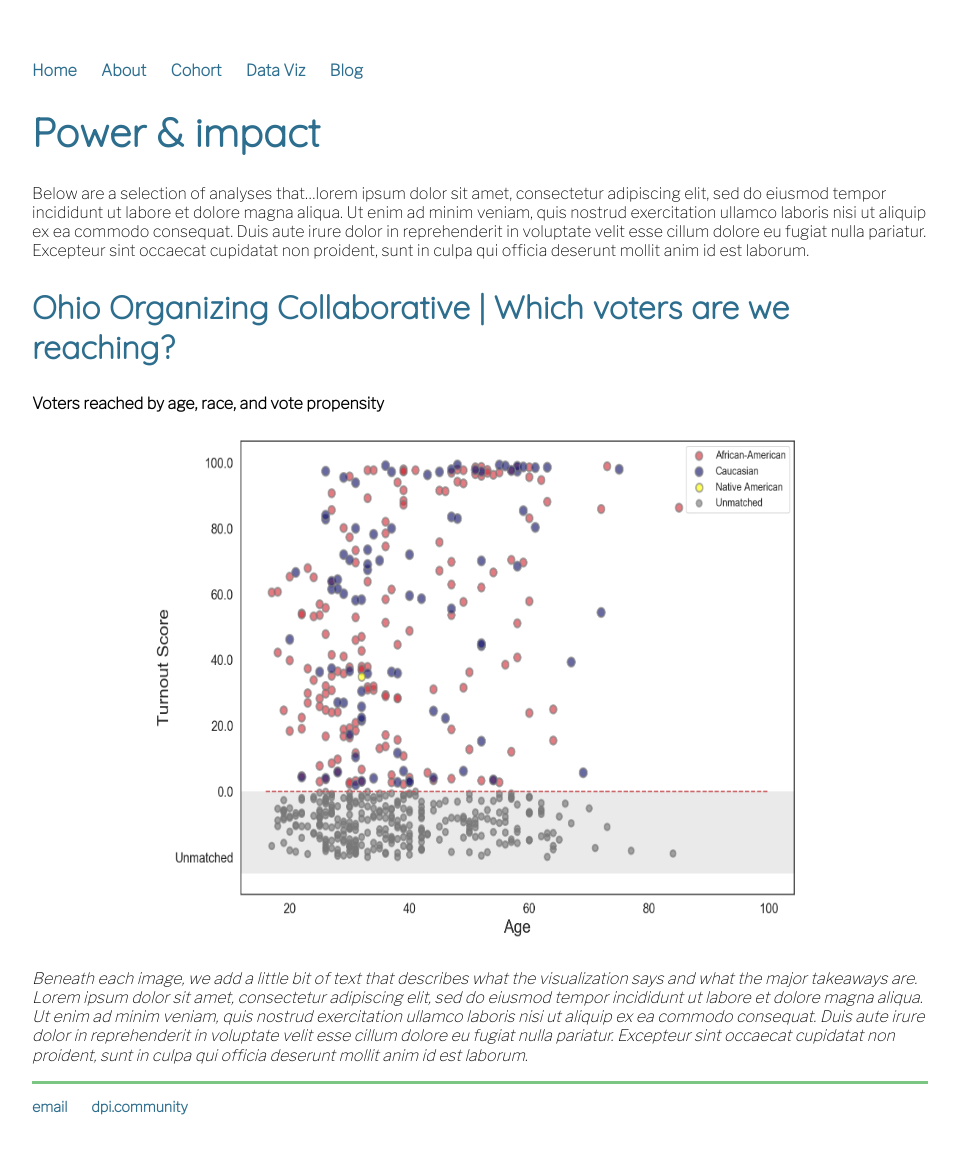
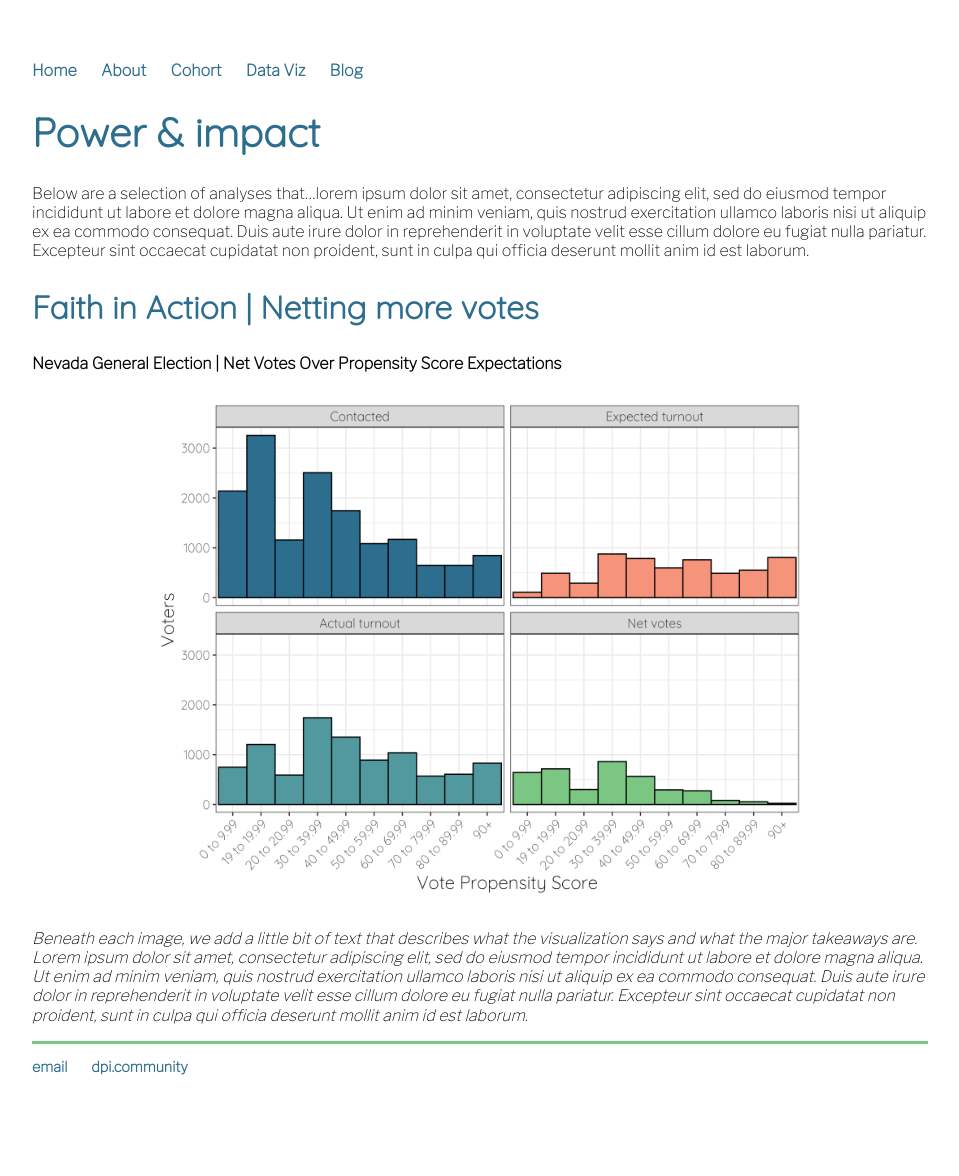
Before and after one commit to democracy-power-innovation/democracy-power-innovation.github.io, a Jekyll site: the page built from data-viz/power/index.md, in a window 1280 px wide. Shown: the whole page, without its empty margins (160-1119 px from the left). Built offline with Jekyll 4.4.1, drawn with Linux system fonts in a browser that asks for light colours; after the commit the page ends 1136 px from its top, so only the background shows below that.

Commit message:
Update index.md

```diff
--- a/data-viz/power/index.md
+++ b/data-viz/power/index.md
@@ -8,9 +8,9 @@
 Below are a selection of analyses that...lorem ipsum dolor sit amet, consectetur adipiscing elit, sed do eiusmod tempor incididunt ut labore et dolore magna aliqua. Ut enim ad minim veniam, quis nostrud exercitation ullamco laboris nisi ut aliquip ex ea commodo consequat. Duis aute irure dolor in reprehenderit in voluptate velit esse cillum dolore eu fugiat nulla pariatur. Excepteur sint occaecat cupidatat non proident, sunt in culpa qui officia deserunt mollit anim id est laborum.
 
 
-## Ohio Organizing Collaborative | Which voters are we reaching?
-<b>Voters reached by age, race, and vote propensity</b>
+## Faith in Action | Netting more votes
+<b>Nevada General Election | Net Votes Over Propensity Score Expectations</b>
 <center>
-<img src="/images/ooc-pol-landscape-scatterplot.png" alt="HTML5 Icon" hspace="20" vspace="10" style="width:650px;height:500px;style=padding:5px">
+<img src="/images/nevada.png" alt="HTML5 Icon" hspace="20" vspace="10" style="width:650px;height:500px;style=padding:5px">
 </center>
 <i>Beneath each image, we add a little bit of text that describes what the visualization says and what the major takeaways are. Lorem ipsum dolor sit amet, consectetur adipiscing elit, sed do eiusmod tempor incididunt ut labore et dolore magna aliqua. Ut enim ad minim veniam, quis nostrud exercitation ullamco laboris nisi ut aliquip ex ea commodo consequat. Duis aute irure dolor in reprehenderit in voluptate velit esse cillum dolore eu fugiat nulla pariatur. Excepteur sint occaecat cupidatat non proident, sunt in culpa qui officia deserunt mollit anim id est laborum. </i>
```
